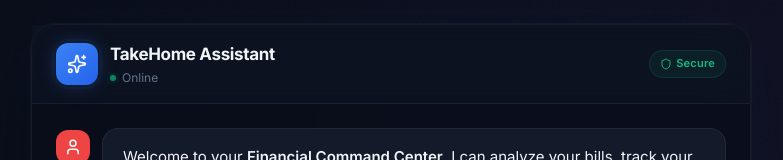
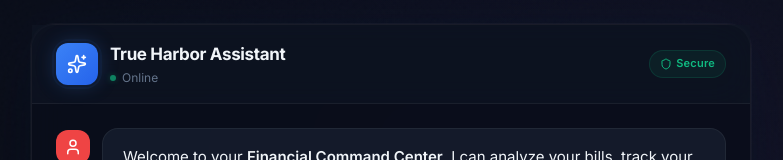
Before and after one commit to gmajumder-design/chatbotUI, a React (Vite) app: page / in a window 1280 px wide. Shown: the top 160 px of the page, without its empty margins (249-1032 px from the left). Built offline with nearby package versions, Linux system fonts and the light colour scheme.

Commit message:
Update app title to True Harbor Assistant

```diff
--- a/src/App.jsx
+++ b/src/App.jsx
@@ -180,7 +180,7 @@ function App() {
               <div className="header-logo-pulse" />
             </div>
             <div className="header-text">
-              <h1 className="header-title">TakeHome Assistant</h1>
+              <h1 className="header-title">True Harbor Assistant</h1>
               <div className="header-status">
                 <div className="status-indicator" />
                 <span>Online</span>
```
